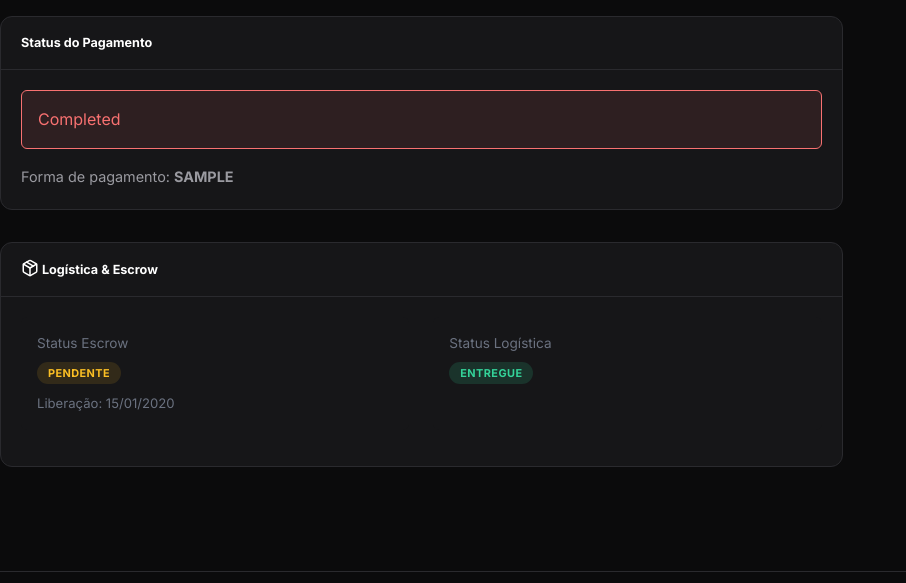
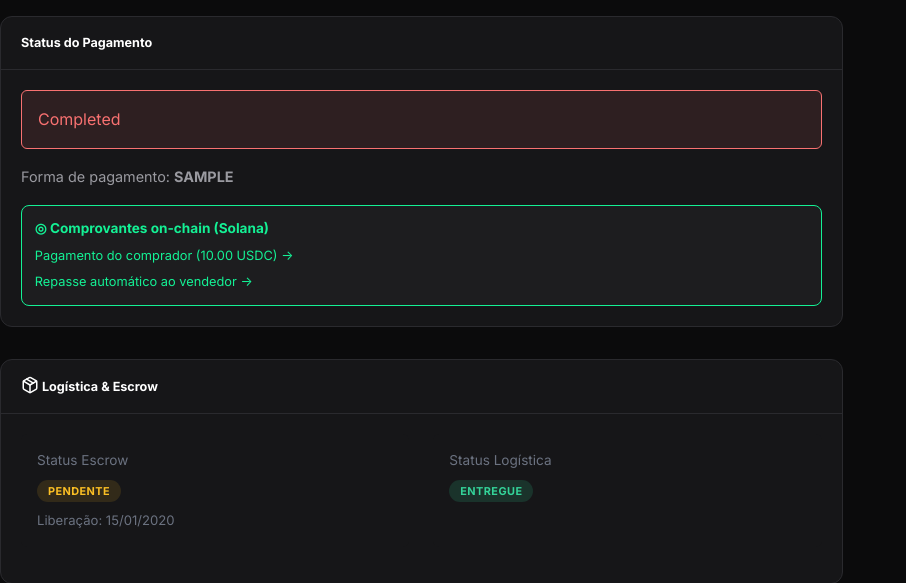
Before and after one commit to TiagoZanini/zanini-scraps, a Flask app: page /transaction/1 in a window 1280 px wide. Shown: the part 529-1112 px from the top of the page, without its empty margins (0-906 px from the left). Run offline with Flask 3, Linux system fonts and the light colour scheme; a user stored in the database is signed in; tables that the repository leaves empty hold one stand-in row (values such as "Sample post"); data that the repository does not hold is empty; parts of the project's set-up code (start-up, migrations or seed data) failed here and were passed over.

Commit message:
feat: pagamento Solana Pay (USDC devnet) com custodia e repasse on-chain — Hackathon Passo Fundo
- modules/solana_chain.py: link Solana Pay com reference unica, verificacao de
  pagamento via RPC (Helius/devnet), repasse USDC plataforma->vendedor (cria ATA
  se preciso) e links de explorer
- rotas: pay-solana (gera cobranca), /solana/qr/<uid>.png (QR estilizado),
  /solana/status/<uid> (polling confirma escrow on-chain e notifica vendedor)
- executar_repasse: caminho Solana (USDC on-chain com hash) antes de Asaas/MP
- UI: botao destacado Pagar com Solana, tela de QR com confirmacao ao vivo,
  comprovantes on-chain (hash do pagamento e do repasse) na transacao
- perfil: campo carteira Solana do vendedor
- ativa somente com SOLANA_PLATFORM_SECRET no ambiente (dormante ate la)

Co-Authored-By: Claude Fable 5 <noreply@anthropic.com>

```diff
--- a/app.py
+++ b/app.py
@@ -23,6 +23,7 @@ from modules.models import (db, User, Category, Listing, ListingImage,
                             Proposal, Message, Transaction, Favorite, Notification)
 from modules import mercadopago as mp
 from modules import asaas
+from modules import solana_chain as sol
 from modules.api import api as api_blueprint
 
 app = Flask(__name__)
@@ -177,6 +178,28 @@ def executar_repasse(tx):
     if tx.repasse_status not in (None, '', 'pendente'):
         return  # idempotência: nunca repassar duas vezes
     seller = User.query.get(tx.seller_id)
+
+    # ── Pagamento feito via Solana: repasse on-chain em USDC ──
+    if tx.payment_method == 'solana' and sol.habilitado():
+        if not seller or not seller.solana_wallet:
+            tx.repasse_status = 'manual'
+            tx.repasse_obs = 'Vendedor sem carteira Solana cadastrada.'
+            return
+        try:
+            liquido_usdc = round((tx.sol_amount_usdc or 0) * (tx.net_amount / tx.gross_amount), 2)
+            resultado = sol.repasse_usdc(seller.solana_wallet, liquido_usdc)
+            tx.sol_repasse_sig = resultado['signature']
+            tx.repasse_status = 'enviado'
+            tx.repasse_transfer_id = resultado['signature'][:60]
+            tx.repasse_at = datetime.utcnow()
+            tx.repasse_obs = f'{liquido_usdc} USDC on-chain: {sol.link_explorer(resultado["signature"])}'
+            app.logger.info(f'Repasse Solana tx {tx.uid}: {resultado["signature"]}')
+        except Exception as e:
+            tx.repasse_status = 'falhou'
+            tx.repasse_obs = f'Erro Solana: {str(e)[:250]}'
+            app.logger.error(f'Repasse Solana tx {tx.uid} falhou: {e}')
+        return
+
     if not seller or not seller.pix_key:
         tx.repasse_status = 'manual'
         tx.repasse_obs = 'Vendedor sem chave PIX cadastrada. Transferir manualmente.'
@@ -228,6 +251,7 @@ def inject_globals():
         unread_messages=unread_msgs,
         unread_notifications=unread_notifs,
         asaas_enabled=asaas.habilitado(),
+        solana_enabled=sol.habilitado(),
         categories=Category.query.order_by(Category.name).all() if Category.query.first() else []
     )
 
@@ -1094,6 +1118,9 @@ def profile():
         if pix_key:
             current_user.pix_key = pix_key
             current_user.pix_key_type = request.form.get('pix_key_type', 'email')
+        solana_wallet = request.form.get('solana_wallet', '').strip()
+        if solana_wallet:
+            current_user.solana_wallet = solana_wallet
 
         avatar = request.files.get('avatar')
         if avatar and allowed_file(avatar.filename):
@@ -1476,6 +1503,76 @@ def favorites_list():
     return render_template('listings/favorites.html', listings=listings)
 
 
+# ─── SOLANA PAY (hackathon) ───
+BRL_PER_USDC = float(os.environ.get('BRL_PER_USDC', '5.0'))  # conversão demo BRL→USDC
+
+
+@app.route('/transaction/<uid>/pay-solana', methods=['POST'])
+@login_required
+def transaction_pay_solana(uid):
+    """Gera cobrança Solana Pay (USDC devnet) para a transação."""
+    if not sol.habilitado():
+        abort(404)
+    tx = Transaction.query.filter_by(uid=uid, buyer_id=current_user.id, payment_status='pending').first_or_404()
+    tx.sol_reference = sol.gerar_referencia()
+    tx.sol_amount_usdc = round(tx.gross_amount / BRL_PER_USDC, 2)
+    tx.payment_method = 'solana'
+    tx.payment_status = 'awaiting_payment'
+    db.session.commit()
+    flash('Cobrança Solana gerada! Escaneie o QR com sua carteira (Phantom).', 'success')
+    return redirect(url_for('transaction_detail', uid=uid))
+
+
+@app.route('/solana/qr/<uid>.png')
+@login_required
+def solana_qr(uid):
+    """QR Code do link Solana Pay da transação."""
+    from flask import Response
+    import io, segno
+    tx = Transaction.query.filter_by(uid=uid).first_or_404()
+    if current_user.id not in (tx.buyer_id, tx.seller_id) or not tx.sol_reference:
+        abort(404)
+    url = sol.link_pagamento(tx.sol_amount_usdc, tx.sol_reference,
+                             mensagem=tx.display_title[:50])
+    buf = io.BytesIO()
+    segno.make(url, error='m').save(buf, kind='png', scale=6, dark='#14F195', light='#0b0b0c')
+    return Response(buf.getvalue(), mimetype='image/png')
+
+
+@app.route('/solana/status/<uid>')
+@login_required
+def solana_status(uid):
+    """Polling: verifica na chain se o pagamento da transação confirmou."""
+    tx = Transaction.query.filter_by(uid=uid).first_or_404()
+    if current_user.id not in (tx.buyer_id, tx.seller_id):
+        abort(403)
+    if tx.payment_status == 'escrow' or tx.payment_status == 'released':
+        return jsonify({'paid': True, 'signature': tx.sol_payment_sig,
+                        'explorer': sol.link_explorer(tx.sol_payment_sig) if tx.sol_payment_sig else None})
+    if not tx.sol_reference:
+        return jsonify({'paid': False})
+    try:
+        assinatura = sol.verificar_pagamento(tx.sol_reference)
+    except Exception as e:
+        app.logger.warning(f'Solana verificar_pagamento: {e}')
+        assinatura = None
+    if not assinatura:
+        return jsonify({'paid': False})
+    # confirma: escrow on-chain
+    tx.sol_payment_sig = assinatura
+    tx.payment_status = 'escrow'
+    tx.escrow_release_date = datetime.utcnow() + timedelta(days=app.config['ESCROW_RELEASE_DAYS'])
+    listing = tx.listing_ref
+    if listing and listing.status == 'active':
+        listing.status = 'reserved'
+    db.session.add(Notification(
+        user_id=tx.seller_id, type='payment', title='Pagamento recebido on-chain!',
+        content=f'O comprador pagou {tx.sol_amount_usdc} USDC via Solana. Combine a entrega.',
+        link=f'/transaction/{tx.uid}'))
+    db.session.commit()
+    return jsonify({'paid': True, 'signature': assinatura, 'explorer': sol.link_explorer(assinatura)})
+
+
 # ─── Mídia (imagens no banco) ───
 @app.route('/media/<int:img_id>')
 def media_image(img_id):
@@ -1535,6 +1632,11 @@ _AUTO_MIGRATE_STMTS = [
     "ALTER TABLE listing_images ADD COLUMN IF NOT EXISTS mimetype          VARCHAR(40)",
     "ALTER TABLE transactions ADD COLUMN IF NOT EXISTS asaas_payment_id    VARCHAR(40)",
     "ALTER TABLE transactions ADD COLUMN IF NOT EXISTS asaas_invoice_url   VARCHAR(300)",
+    "ALTER TABLE users        ADD COLUMN IF NOT EXISTS solana_wallet       VARCHAR(64)",
+    "ALTER TABLE transactions ADD COLUMN IF NOT EXISTS sol_reference       VARCHAR(64)",
+    "ALTER TABLE transactions ADD COLUMN IF NOT EXISTS sol_amount_usdc     DOUBLE PRECISION",
+    "ALTER TABLE transactions ADD COLUMN IF NOT EXISTS sol_payment_sig     VARCHAR(120)",
+    "ALTER TABLE transactions ADD COLUMN IF NOT EXISTS sol_repasse_sig     VARCHAR(120)",
 ]
 
 _DEFAULT_CATEGORIES = [
--- a/requirements.txt
+++ b/requirements.txt
@@ -10,3 +10,6 @@ psycopg2-binary==2.9.9
 python-dotenv==1.0.0
 requests==2.31.0
 Flask-WTF==1.2.1
+solana==0.36.6
+solders==0.26.0
+segno==1.6.1
--- a/templates/auth/profile.html
+++ b/templates/auth/profile.html
@@ -29,6 +29,12 @@
                             <label class="form-label">CPF ou CNPJ {% if not current_user.document %}<span style="color:var(--warning);font-weight:400;">(necessário para comprar)</span>{% endif %}</label>
                             <input type="text" name="document" class="form-control" value="{{ current_user.document or '' }}" placeholder="000.000.000-00 ou 00.000.000/0001-00">
                         </div>
+                        {% if solana_enabled %}
+                        <div class="form-group">
+                            <label class="form-label" style="color:#14F195;">◎ Carteira Solana <span style="color:var(--text-muted);font-weight:400;">(para receber repasses em USDC)</span></label>
+                            <input type="text" name="solana_wallet" class="form-control" value="{{ current_user.solana_wallet or '' }}" placeholder="Endereço da sua carteira Phantom">
+                        </div>
+                        {% endif %}
                     </div>
                     <div class="form-group">
                         <label class="form-label">Avatar</label>
--- a/templates/payments/detail.html
+++ b/templates/payments/detail.html
@@ -56,6 +56,16 @@
           <h5 style="color:var(--text-primary);margin:0;"><svg xmlns="http://www.w3.org/2000/svg" width="18" height="18" viewBox="0 0 24 24" fill="none" stroke="currentColor" stroke-width="2" stroke-linecap="round" stroke-linejoin="round" style="vertical-align:-3px;"><rect x="1" y="4" width="22" height="16" rx="2" ry="2"/><line x1="1" y1="10" x2="23" y2="10"/></svg> Escolha a Forma de Pagamento</h5>
         </div>
         <div class="card-body">
+          {% if solana_enabled %}
+          <div style="background:var(--bg-2);border:1px solid #14F195;border-radius:8px;padding:1rem;margin-bottom:1.2rem;">
+            <p style="color:#14F195;font-weight:700;margin-bottom:.3rem;">◎ Pagar com Solana (USDC)</p>
+            <p style="color:var(--text-secondary);font-size:.85rem;margin-bottom:.8rem;">Pagamento on-chain instantâneo com custódia verificável. Escaneie com a Phantom.</p>
+            <form action="{{ url_for('transaction_pay_solana', uid=tx.uid) }}" method="POST">
+              <input type="hidden" name="csrf_token" value="{{ csrf_token() }}">
+              <button type="submit" class="btn btn-block" style="background:#14F195;color:#06251a;font-weight:700;border:none;padding:.7rem;border-radius:8px;cursor:pointer;">Gerar cobrança Solana</button>
+            </form>
+          </div>
+          {% endif %}
           {% if asaas_enabled %}
           <p style="color:var(--text-secondary);margin-bottom:1rem;">Pague com PIX ou cartão de crédito:</p>
           <form action="{{ url_for('transaction_pay', uid=tx.uid) }}" method="POST">
@@ -91,6 +101,39 @@
           {% endif %}
         </div>
       </div>
+
+      <!-- ── SOLANA PAY ── -->
+      {% elif tx.payment_status == 'awaiting_payment' and tx.payment_method == 'solana' %}
+      <div class="card" style="margin-top:2rem;border:1px solid #14F195;">
+        <div class="card-header"><h5 style="color:#14F195;margin:0;">◎ Pague com Solana — {{ '%.2f'|format(tx.sol_amount_usdc) }} USDC</h5></div>
+        <div class="card-body" style="text-align:center;">
+          <p style="color:var(--text-secondary);margin-bottom:1rem;">Escaneie com a carteira Phantom (rede devnet):</p>
+          <img src="{{ url_for('solana_qr', uid=tx.uid) }}" alt="QR Solana Pay" style="width:230px;height:230px;border-radius:12px;border:4px solid #14F195;margin-bottom:1rem;">
+          <p id="sol-aguardando" style="color:var(--warning);font-size:.9rem;">⏳ Aguardando confirmação on-chain...</p>
+          <div id="sol-pago" style="display:none;background:rgba(20,241,149,.1);border:1px solid #14F195;border-radius:8px;padding:1rem;">
+            <p style="color:#14F195;font-weight:700;margin-bottom:.5rem;">✅ Pagamento confirmado na blockchain!</p>
+            <a id="sol-explorer" href="#" target="_blank" rel="noopener" style="color:#14F195;font-size:.85rem;word-break:break-all;">Ver transação no Solana Explorer →</a>
+          </div>
+        </div>
+      </div>
+      <script>
+      (function(){
+        var timer = setInterval(function(){
+          fetch('{{ url_for("solana_status", uid=tx.uid) }}')
+            .then(function(r){ return r.json(); })
+            .then(function(d){
+              if (d.paid) {
+                clearInterval(timer);
+                document.getElementById('sol-aguardando').style.display = 'none';
+                var box = document.getElementById('sol-pago');
+                box.style.display = 'block';
+                if (d.explorer) document.getElementById('sol-explorer').href = d.explorer;
+                setTimeout(function(){ location.reload(); }, 4000);
+              }
+            }).catch(function(){});
+        }, 4000);
+      })();
+      </script>
 
       <!-- ── QR CODE PIX ── -->
       {% elif tx.payment_status == 'awaiting_payment' and tx.payment_method == 'pix' %}
@@ -159,6 +202,15 @@
           </div>
           {% if tx.payment_method %}
           <p style="color:var(--text-secondary);font-size:.9rem;margin-top:1rem;margin-bottom:0;">Forma de pagamento: <strong>{{ tx.payment_method|upper }}</strong></p>
+          {% endif %}
+          {% if tx.sol_payment_sig %}
+          <div style="background:var(--bg-2);border:1px solid #14F195;border-radius:8px;padding:.8rem;margin-top:1rem;">
+            <p style="color:#14F195;font-size:.85rem;font-weight:700;margin-bottom:.4rem;">◎ Comprovantes on-chain (Solana)</p>
+            <p style="font-size:.8rem;margin:0 0 .3rem;"><a href="https://explorer.solana.com/tx/{{ tx.sol_payment_sig }}?cluster=devnet" target="_blank" rel="noopener" style="color:#14F195;">Pagamento do comprador ({{ '%.2f'|format(tx.sol_amount_usdc or 0) }} USDC) →</a></p>
+            {% if tx.sol_repasse_sig %}
+            <p style="font-size:.8rem;margin:0;"><a href="https://explorer.solana.com/tx/{{ tx.sol_repasse_sig }}?cluster=devnet" target="_blank" rel="noopener" style="color:#14F195;">Repasse automático ao vendedor →</a></p>
+            {% endif %}
+          </div>
           {% endif %}
         </div>
       </div>
```
Also changed, not shown: modules/models.py (+7 -0 lines), modules/solana_chain.py (added, +132 -0 lines), 2 other files.
